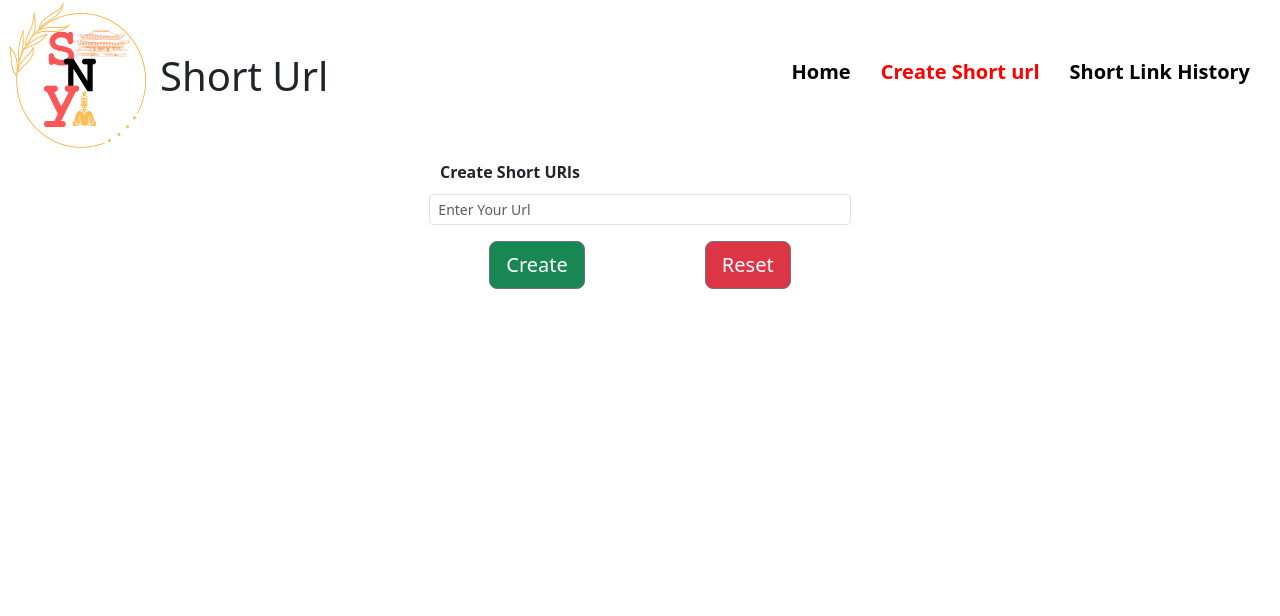
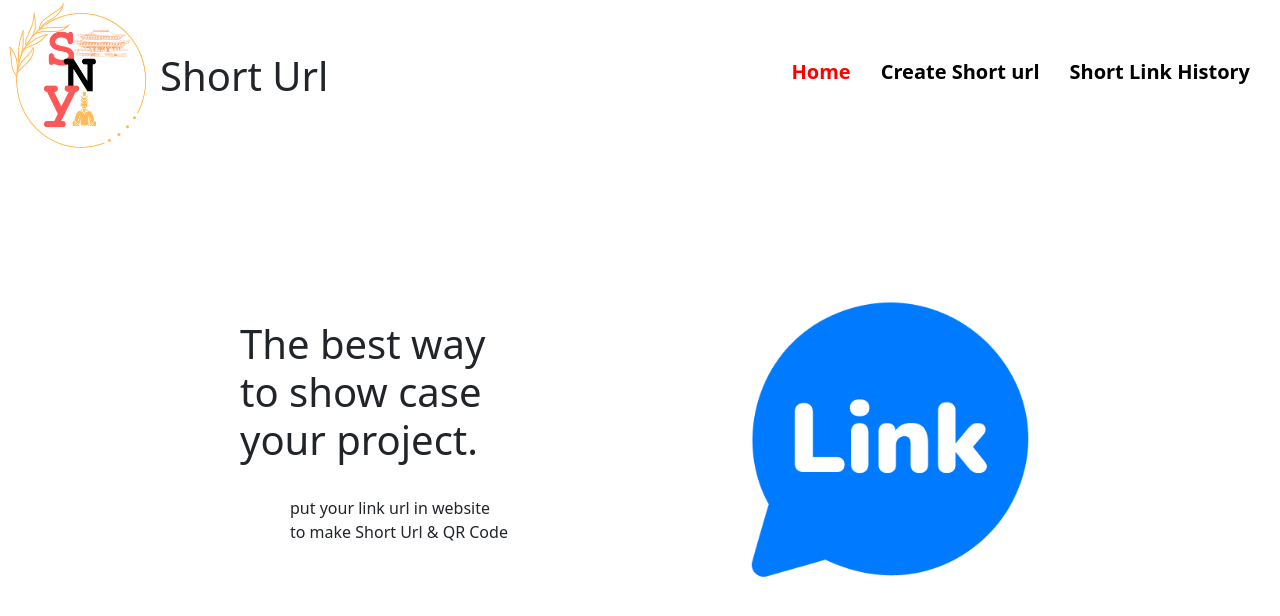
Before and after one commit to Surachaizxzx/Mysernary_backend, a React (Create React App) app: page /ShortUrl in a window 1280 px wide. Shown: the top 616 px of the page. Built offline with nearby package versions, Linux system fonts and the light colour scheme.

Commit message:
เเก้ การ navigation

```diff
--- a/src/App.js
+++ b/src/App.js
@@ -1,24 +1,12 @@
 import React from 'react';
-import Navbar from './nav'
-import Section from './section';
-import List from './list';
-import ShortUrl from './Shorturl';
+import Navbar from './nav';
 import 'bootstrap-icons/font/bootstrap-icons.css';
-import { Route, Routes, BrowserRouter } from 'react-router-dom';
+import './screen/css/Index.css'
 export default function app() {
-  return (
+    return (
+      <>
+      <Navbar/>
+      </>
+    );
 
-    <>
-      <BrowserRouter>
-        <Navbar />
-        <Routes>
-          <Route path='/' element={<Section />} />
-          <Route path='/ShortUrl' element={<ShortUrl />} />
-          <Route path='/List' element={<List />} />
-        </Routes >
-      </BrowserRouter >
-    </>
-
-
-  )
 }
--- a/src/nav.js
+++ b/src/nav.js
@@ -1,9 +1,12 @@
-import React from "react";
+import React,{useState}  from "react";
 import myBackGround from './screen/image/logo.png'
-import { NavLink } from 'react-router-dom'
 import './screen/css/Index.css'
+import ShortUrl from './Shorturl'
+import Section from './section'
+import List from './list'
 export default function Navbar() {
-    return (
+    const [currentPage, setCurrentPage] = useState('home');
+    return (<>
         <nav style={{
             display: 'flex', justifyContent: 'space-between'
         }}>
@@ -11,14 +14,20 @@ export default function Navbar() {
                 <img src={myBackGround} alt="logo" />
                 <h1>Short Url</h1>
             </div>
-            <div className="contrainer ">
+            <div className="contrainer">
                 <ul className="list">
-                    <NavLink className={({ isActive }) => isActive ? "listitemActive " : "listitem"} to="/" >Home</NavLink>
-                    <NavLink className={({ isActive }) => isActive ? "listitemActive " : "listitem"} to="/ShortUrl">Create Short url</NavLink>
-                    <NavLink className={({ isActive }) => isActive ? "listitemActive " : "listitem"} to="/List">Short Link History</NavLink>
+                    <li className={currentPage ==='home' ? 'listitemActive':'listitem'} onClick={()=>setCurrentPage('home')}>Home</li>
+                    <li className={currentPage ==='Create Short url' ? 'listitemActive':'listitem'} onClick={()=>setCurrentPage('Create Short url')}>Create Short url</li>
+                    <li onClick={()=>setCurrentPage('Short Link History')} className={currentPage ==='Short Link History' ? 'listitemActive':'listitem'} >Short Link History</li>
                 </ul>
             </div>
         </nav >
+        <div>
+            {currentPage ==='home'?<Section/>:''}
+            {currentPage ==='Create Short url'?<ShortUrl/>:''}
+            {currentPage ==='Short Link History'?<List/>:''}
+        </div>
+        </>
+    )
 
-    )
 }
```
Also changed, not shown: 1 other file (tests, documents, lock files or other folders).
